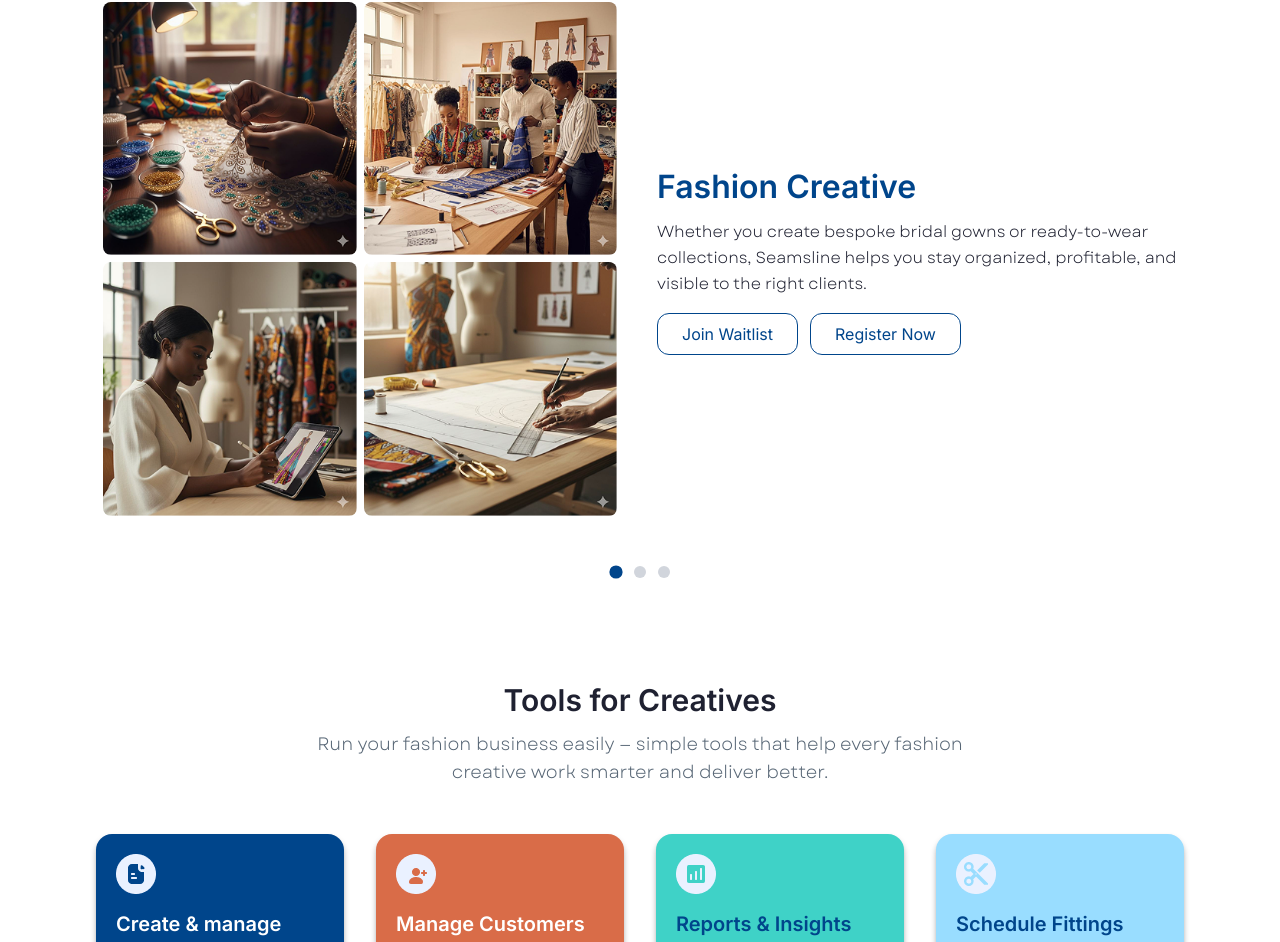
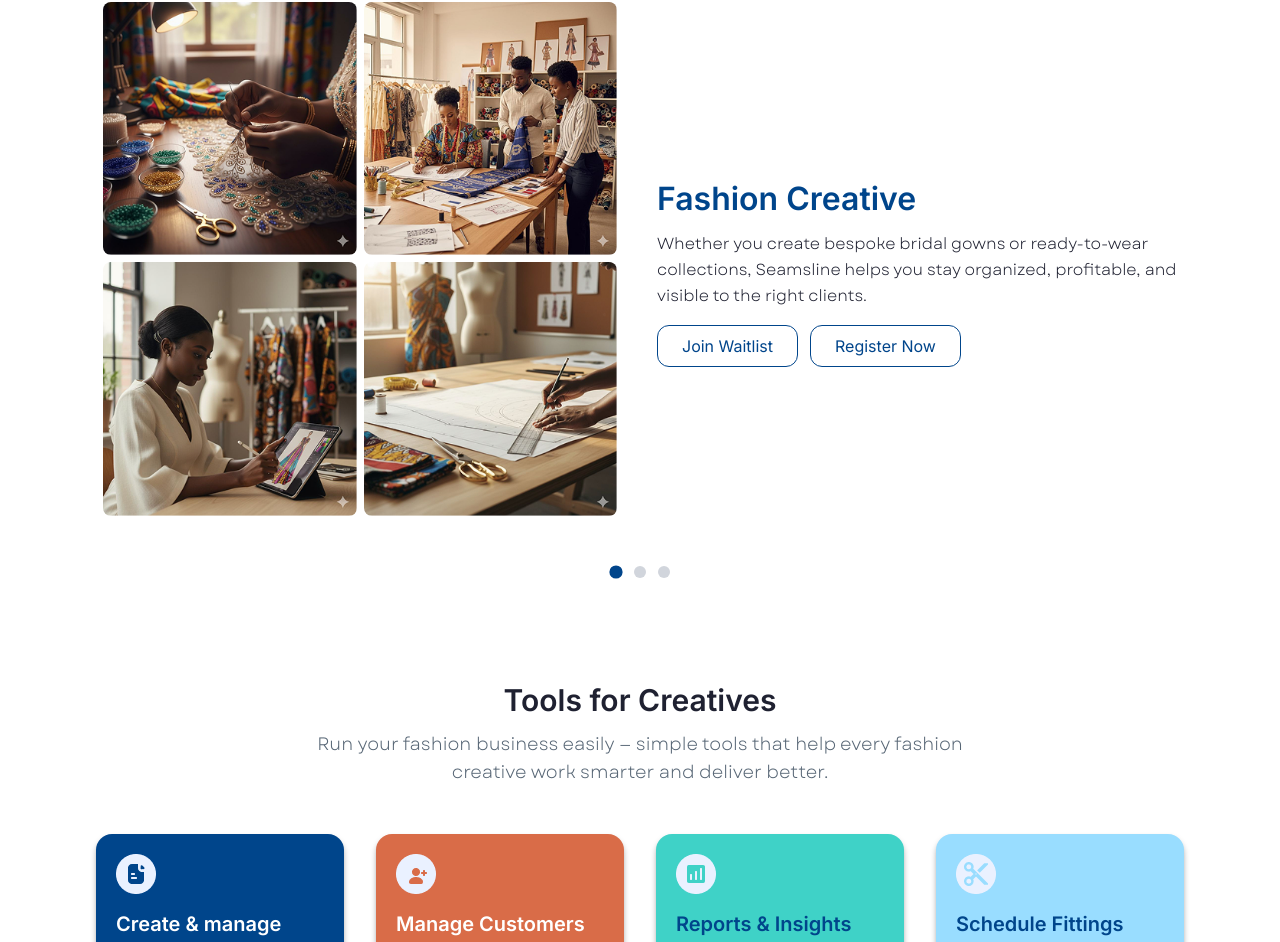
Before and after one commit to Dimex19/seamsline, a React (Vite) app: page / in a window 1280 px wide. Shown: the part 1171-2113 px from the top of the page. Built offline with nearby package versions, Linux system fonts and the light colour scheme.

Commit message:
garet font implemented

```diff
--- a/src/components/JoinSeamsline.tsx
+++ b/src/components/JoinSeamsline.tsx
@@ -90,7 +90,7 @@
                   alt={`${section.title}-${index}`}
                   className={`object-cover rounded-lg ${
                     section.images.length === 1
-                      ? "w-full h-[400px] md:h-[500px] lg:h-[550px]" // large single image
+                      ? "w-full h-[387px] md:h-[500px] lg:h-[550px]" // large single image
                       : "w-full h-auto"
                   }`}
                 />
@@ -98,7 +98,7 @@
             </div>
 
             {/* Text Section */}
-            <div className="text-left max-w-[520px] w-full mt-6 md:mt-0">
+            <div className="text-left max-w-[520px] w-full lg:mt-6 md:mt-0">
               <h2 className="text-[#00458B] font-semibold text-[22px] sm:text-[26px] md:text-[32px] mb-2">
                 {section.title}
               </h2>
```
